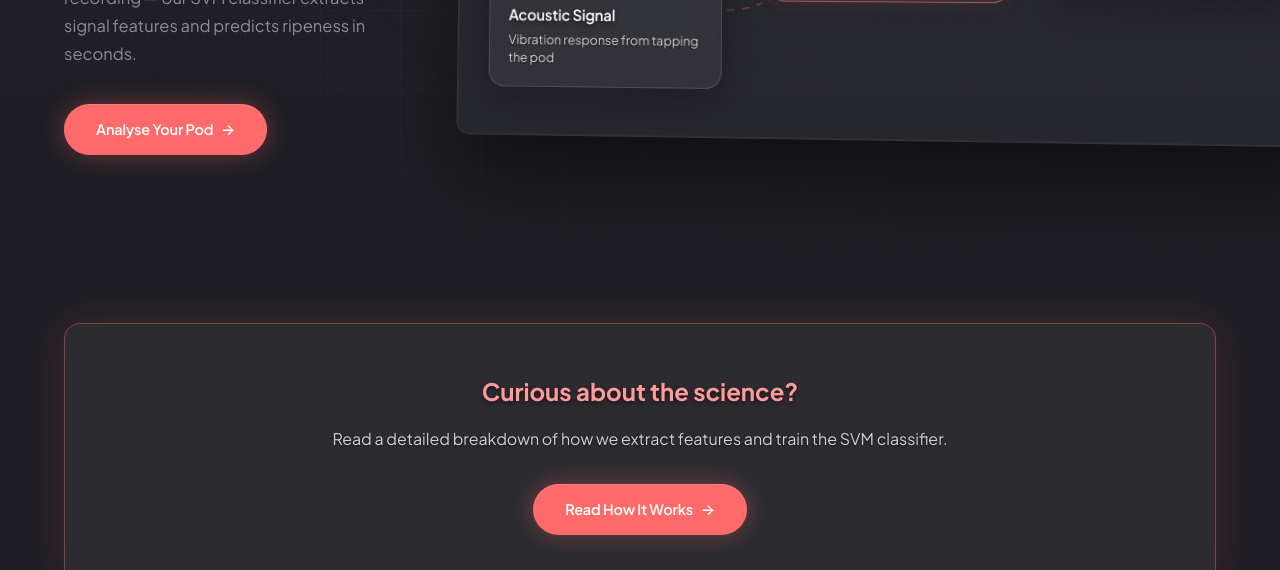
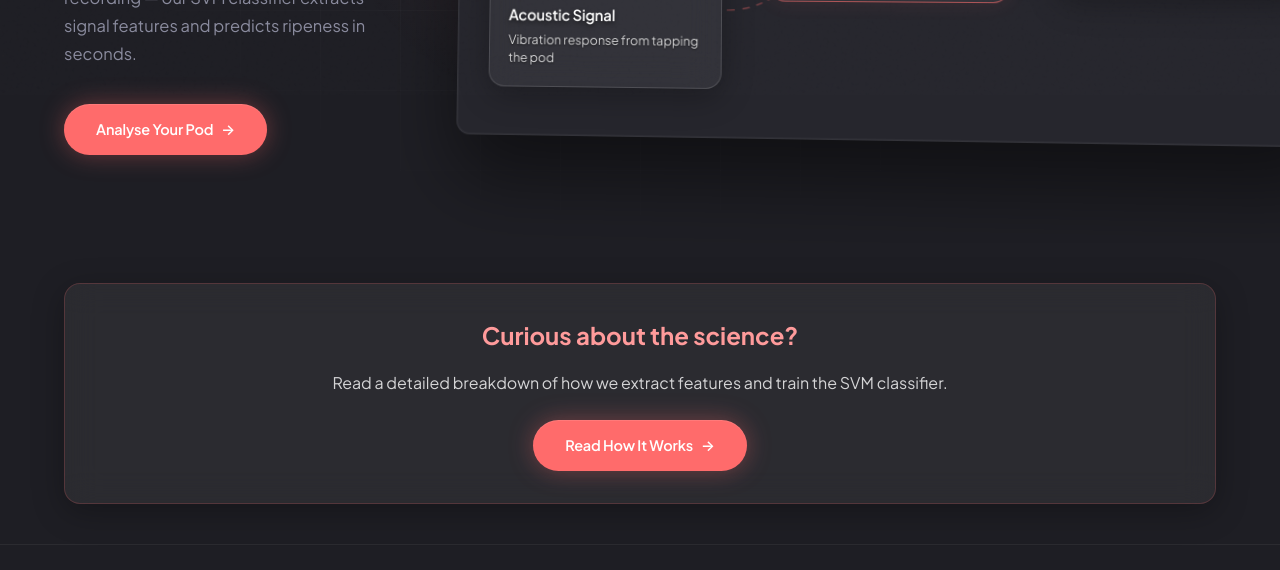
Before and after one commit to Ashwin1732/coaco-analysis, a website: page templatemo_614_quantix_saas/index.html in a window 1280 px wide. Shown: the part 705-1275 px from the top of the page. Drawn offline with Linux system fonts and the light colour scheme.

Commit message:
UI: Reorganize index page, remove excess spacing and minimize glowing effects

```diff
--- a/templatemo_614_quantix_saas/index.html
+++ b/templatemo_614_quantix_saas/index.html
@@ -169,7 +169,7 @@
     </nav>
 
     <!-- SECTION 1: HERO -->
-    <section class="hero" style="position: relative; padding-bottom: 120px;">
+    <section class="hero" style="position: relative; padding-bottom: 40px;">
         <div class="hero-inner container" style="position: relative; z-index: 1;">
             <div class="hero-content fade-up" style="max-width: 500px;">
                 <div class="hero-badge">
@@ -243,11 +243,11 @@
     </section>
 
     <!-- SECTION 2: TEASER -->
-    <section class="section" style="padding-top: 0;">
+    <section class="section" style="padding-top: 40px; padding-bottom: 40px;">
         <div class="container" style="position: relative; z-index: 1;">
-            <div class="glass-panel fade-up" style="padding: 3rem; text-align: center; border-radius: var(--radius); border-color: rgba(255,107,107,0.4); box-shadow: 0 0 40px rgba(255,107,107,0.15);">
-                <h3 style="font-size: 24px; font-weight: 700; margin-bottom: 1rem; text-shadow: 0 2px 4px rgba(0,0,0,0.5); color: var(--accent-light);">Curious about the science?</h3>
-                <p style="color: rgba(255,255,255,0.8); margin-bottom: 2rem; text-shadow: 0 1px 2px rgba(0,0,0,0.5);">Read a detailed breakdown of how we extract features and train the SVM classifier.</p>
+            <div class="glass-panel fade-up" style="padding: 2rem; text-align: center; border-radius: var(--radius); border-color: rgba(255,107,107,0.2);">
+                <h3 style="font-size: 24px; font-weight: 700; margin-bottom: 1rem; color: var(--accent-light);">Curious about the science?</h3>
+                <p style="color: rgba(255,255,255,0.8); margin-bottom: 1.5rem;">Read a detailed breakdown of how we extract features and train the SVM classifier.</p>
                 <a href="how-it-works.html" class="btn btn-primary btn-lg">Read How It Works <span class="btn-arrow">&rarr;</span></a>
             </div>
         </div>
```
